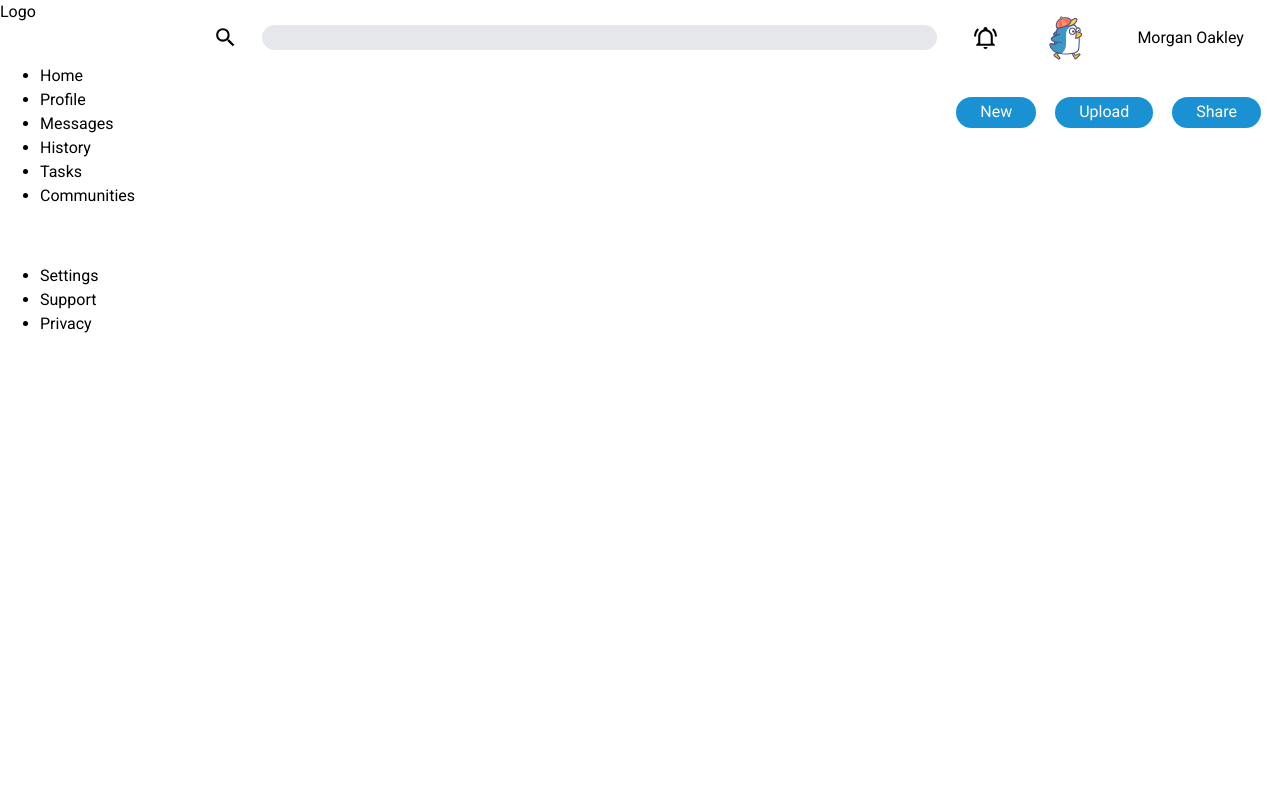
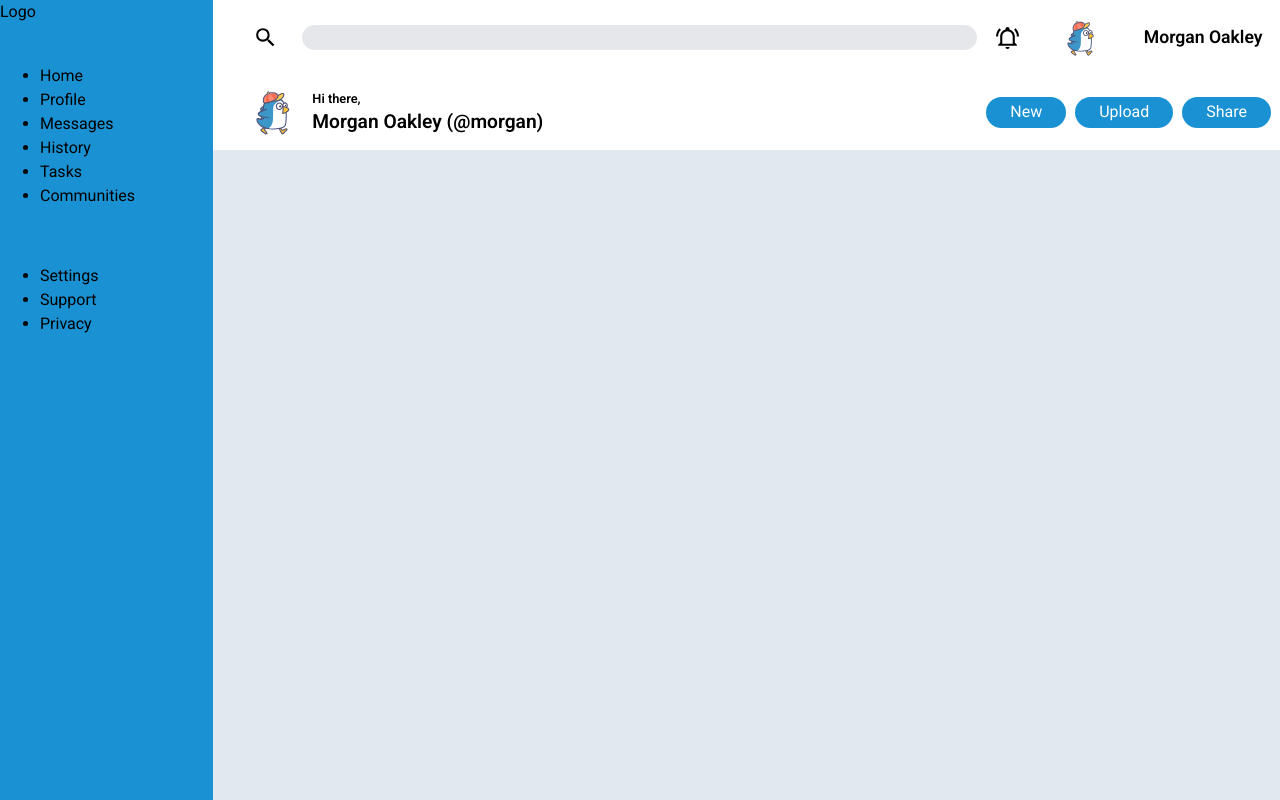
Before and after one commit to jdy7149/odin-admin-dashboard, a plain HTML site: page index.html in a window 1280 px wide. Drawn offline with Linux system fonts and the light colour scheme.

Commit message:
End header

```diff
--- a/index.html
+++ b/index.html
@@ -35,11 +35,15 @@
             </div>
             <div class="user-info">
                 <img class="icon" src="icons/bell-ring-outline.svg" alt="bell" width="25px" height="25px">
-                <img class="profile-image" src="images/penguin-svgrepo-com.svg" width="75px" height="75px">
+                <img class="profile-image" src="images/penguin-svgrepo-com.svg" width="60px" height="60px">
                 Morgan Oakley
             </div>
             <div class="user-banner">
-
+                <img class="profile-image" src="images/penguin-svgrepo-com.svg" alt="profile" width="75px" height="75px">
+                <div class="user-description">
+                    <div>Hi there,</div>
+                    <div>Morgan Oakley (@morgan)</div>
+                </div>
             </div>
             <div class="buttons">
                 <button>New</button>
--- a/styles/styles.css
+++ b/styles/styles.css
@@ -18,18 +18,18 @@
     grid-template-rows: repeat(2, 1fr);
     grid-template-columns: 3fr 2fr;
     align-items: center;
+    margin-left: 24px;
 }
 
-.header svg {
+.header .icon {
     width: 25px;
     height: 25px;
 }
 
 .searchbar {
-    justify-self: start;
     display: flex;
-    justify-content: space-around;
     gap: 24px;
+    margin-left: 16px;
 }
 
 .searchbar input {
@@ -39,15 +39,39 @@
     border-radius: 24px;
 }
 
+.user-info, .user-description {
+    font-weight: 600;
+}
+
 .user-info {
     display: flex;
     align-items: center;
     justify-content: center;
     gap: 32px;
+    font-size: 1.1rem;
+}
+
+.user-info .profile-image {
+    width: 60px;
+    height: 60px;
 }
 
 .user-banner {
+    display: flex;
+    align-items: center;
+}
 
+.user-banner .profile-image {
+    width: 75px;
+    height: 75px;
+}
+
+.user-description > :first-child {
+    font-size: 0.8rem;
+}
+
+.user-description > :last-child {
+    font-size: 1.2rem;
 }
 
 .buttons {
@@ -68,8 +92,9 @@
     display: grid;
     gap: 24px;
     align-content: start;
+    background-color: var(--blue-bg);
 }
 
 .content {
-
+    background-color: var(--content-bg);
 }
```
